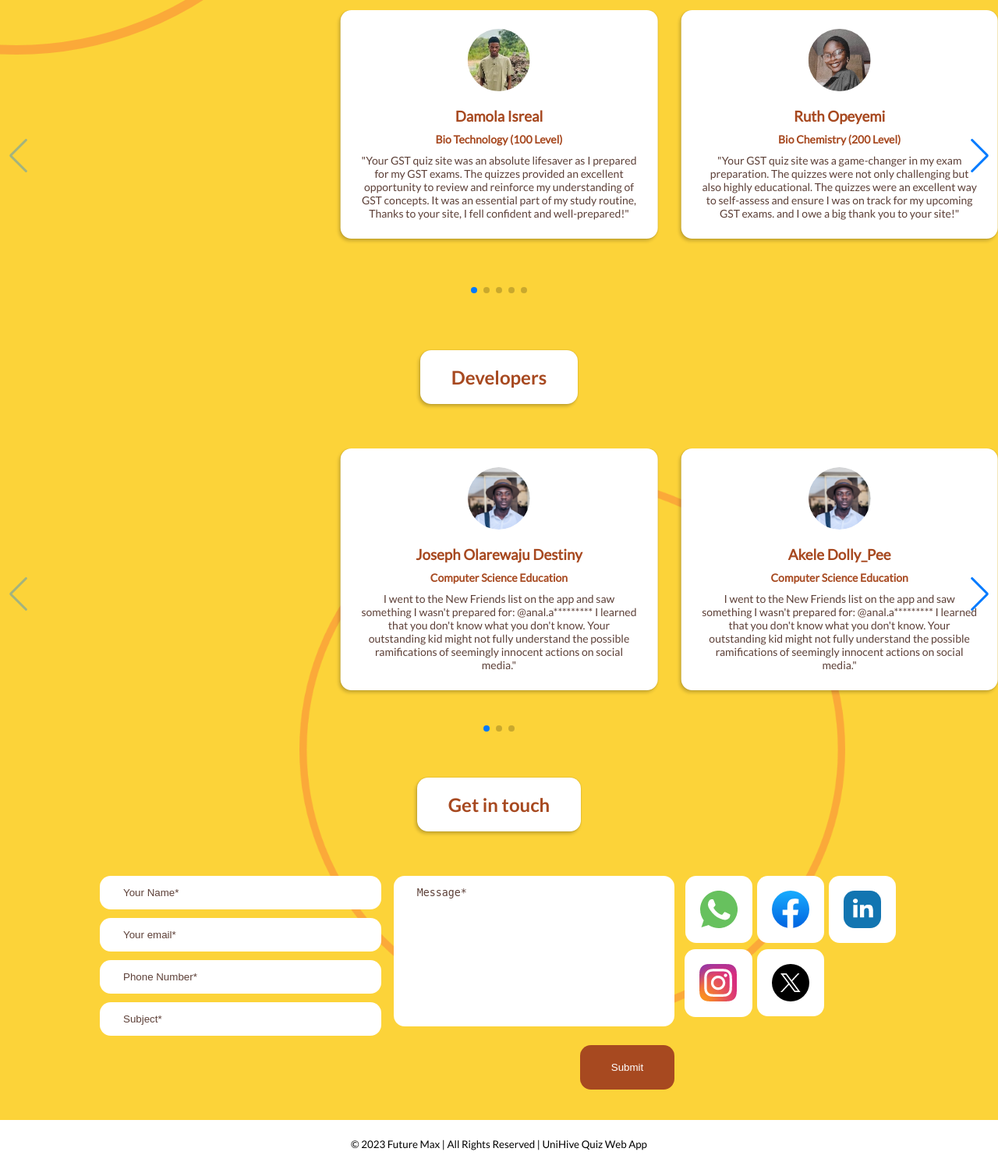
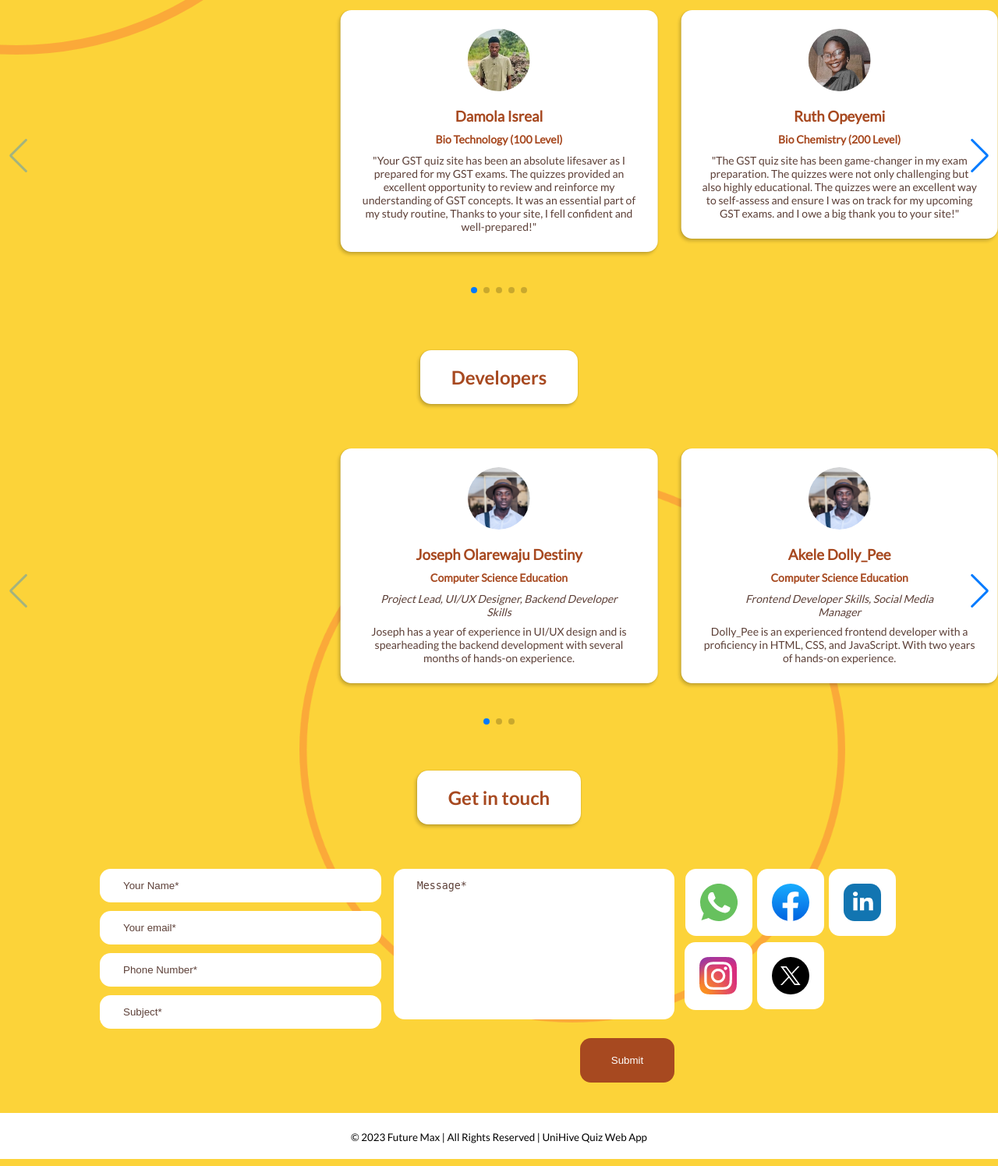
Before and after one commit to Akojiflash/FUL-GST-QUIZ, a PHP site: page /GstQuizSite/ in a window 1280 px wide. Shown: the part 1487-2982 px from the top of the page at 78% size. Run offline with PHP 8.4, Linux system fonts and the light colour scheme.

Commit message:
image updates

```diff
--- a/css/create-acct.css
+++ b/css/create-acct.css
@@ -68,6 +68,9 @@ input[type="submit"] {
 .existing-acct a {
     font-weight: bold;
     color: var(--color-brown);
+}
+.existing-acct{
+    margin-bottom: 2rem;
 }
 
 .image_container {
--- a/css/styles.css
+++ b/css/styles.css
@@ -259,6 +259,10 @@ figure figcaption p {
     line-height: none;
     margin-bottom: 1.325rem;
     overflow: hidden;
+}
+
+.role{
+    margin-bottom: .5rem;
 }
 
 p {
--- a/home.php
+++ b/home.php
@@ -128,7 +128,7 @@
                             <h3>Damola Isreal</h3>
                             <p class="department">Bio Technology (100 Level)</p>
                             <p>
-                            "Your GST quiz site was an absolute lifesaver as I prepared for
+                            "Your GST quiz site has been an absolute lifesaver as I prepared for
                              my GST exams. The quizzes provided an excellent opportunity to
                               review and reinforce my understanding of GST concepts. It was an
                                essential part of my study routine, Thanks to your site, I fell confident and well-prepared!"
@@ -143,7 +143,7 @@
                             <h3>Ruth Opeyemi</h3>
                             <p class="department">Bio Chemistry (200 Level)</p>
                             <p>
-                            "Your GST quiz site was a game-changer in my exam preparation.
+                            "The GST quiz site has been game-changer in my exam preparation.
                             The quizzes were not only challenging but also highly educational.
                             The quizzes were an excellent way to self-assess and ensure
                             I was on track for my upcoming GST exams.
@@ -177,14 +177,9 @@
                             <p>
                             "Preparing for my GST exams has been much more manageable
                             with your quiz site. The diversity of topics and the clear
-                            explanations have made it a go-to study tool. The questions are thought-provoking
-                            and have deepened my understanding of GST concepts,  Your site has made a significant
+                            explanations have made it a go-to study tool. The questions
+                             have deepened my understanding of GST concepts,  Your site has made a significant
                             difference in my exam readiness."
-
-                            <!-- "Your GST quiz site has been a lifeline as I prepare for my upcoming exams.
-                            The questions are thought-provoking and have deepened my understanding of GST concepts.
-                            Your site has made a significant
-                            difference in my exam readiness, and I'm thankful for that." -->
                             </p>
                         </div>
                     </article>
@@ -225,12 +220,18 @@
                         <div class="Testimonies-article_text-container">
                             <h3>Joseph Olarewaju Destiny</h3>
                             <p class="department">Computer Science Education</p>
-                            <p>
-                                I went to the New Friends list on the app and saw something I wasn't prepared for:
-                                @anal.a*********
-                                I learned that you don't know what you don't know. Your outstanding kid might not fully
-                                understand the possible ramifications of seemingly innocent actions on social media."
-                            </p>
+                            <div>
+                                <div class= "role">
+                                    <p><em>Project Lead, UI/UX Designer, Backend Developer <br> Skills</em> </p>
+                                </div>
+                                <div >
+                                    <p>
+                                        Joseph has a year of experience in
+                                        UI/UX design and is spearheading the
+                                        backend development with several months of hands-on experience.
+                                    </p>
+                                </div>
+                            </div>
                         </div>
                     </article>
                     <article class="row swiper-slide">
@@ -240,12 +241,17 @@
                         <div class="Testimonies-article_text-container">
                             <h3>Akele Dolly_Pee</h3>
                             <p class="department">Computer Science Education</p>
-                            <p>
-                                I went to the New Friends list on the app and saw something I wasn't prepared for:
-                                @anal.a*********
-                                I learned that you don't know what you don't know. Your outstanding kid might not fully
-                                understand the possible ramifications of seemingly innocent actions on social media."
-                            </p>
+                            <div>
+                                <div class= "role">
+                                    <p><em>Frontend Developer Skills, Social Media <br> Manager</em></p>
+                                </div>
+                                <div>
+                                    <p>
+                                        Dolly_Pee is an experienced frontend developer with a proficiency in HTML, CSS,
+                                        and JavaScript. With two years of hands-on experience.
+                                    </p>
+                                </div>
+                            </div>
                         </div>
                     </article>
                     <article class="row swiper-slide">
@@ -255,12 +261,15 @@
                         <div class="Testimonies-article_text-container">
                             <h3>Ameh David</h3>
                             <p class="department">Computer Science Education</p>
-                            <p>
-                                I went to the New Friends list on the app and saw something I wasn't prepared for:
-                                @anal.a*********
-                                I learned that you don't know what you don't know. Your outstanding kid might not fully
-                                understand the possible ramifications of seemingly innocent actions on social media."
-                            </p>
+                            <div>
+                                <div class= "role">
+                                    <p><em>App Developer</em></p>
+                                </div>
+                                <div>
+                                    <p>David is responsible for designing and coding functional software programs and
+                                        the application for androids and IOS with one year <br> experience</p>
+                                </div>
+                            </div>
                         </div>
                     </article>
                     <!-- <article class="row swiper-slide">
```
